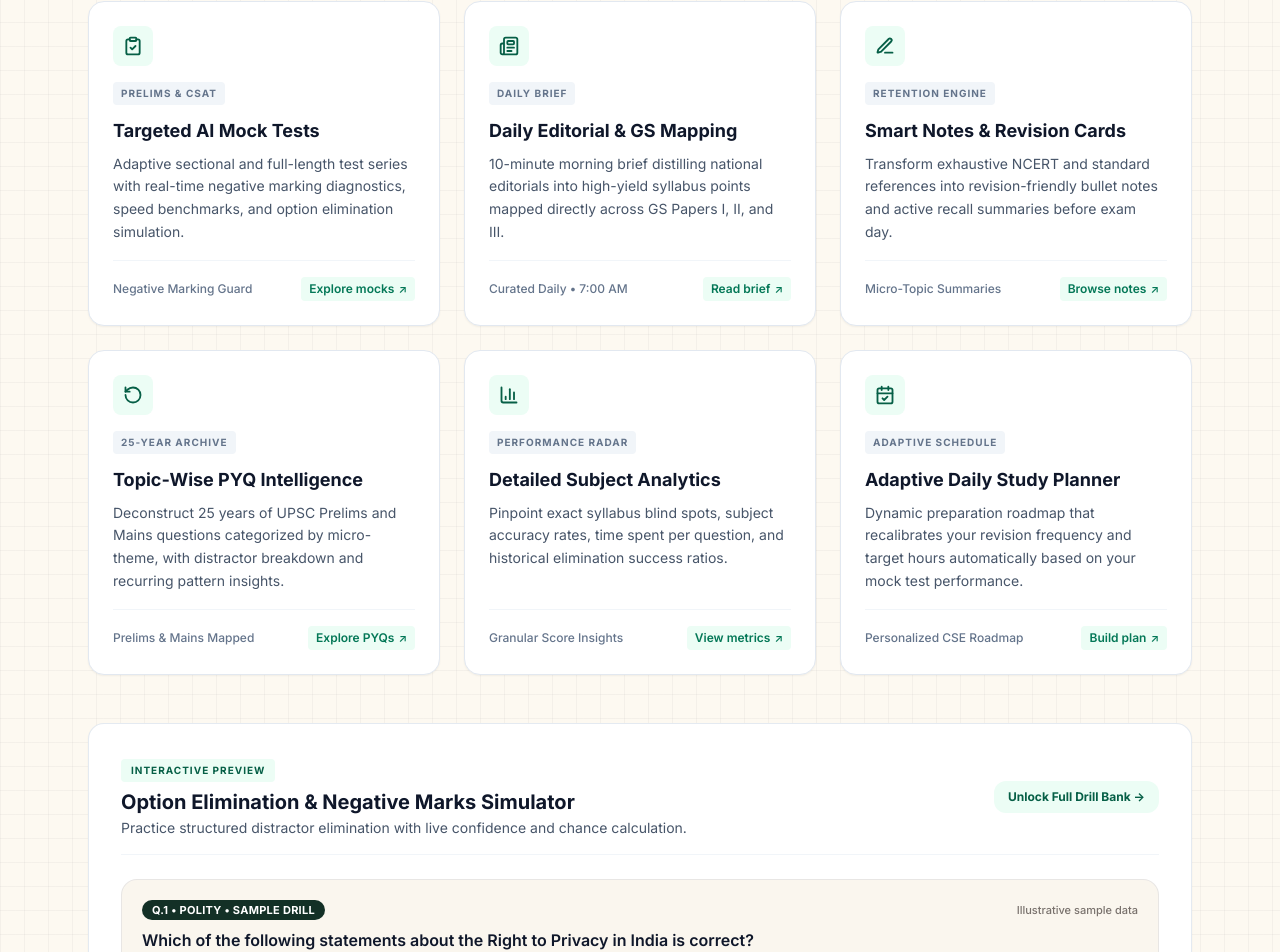
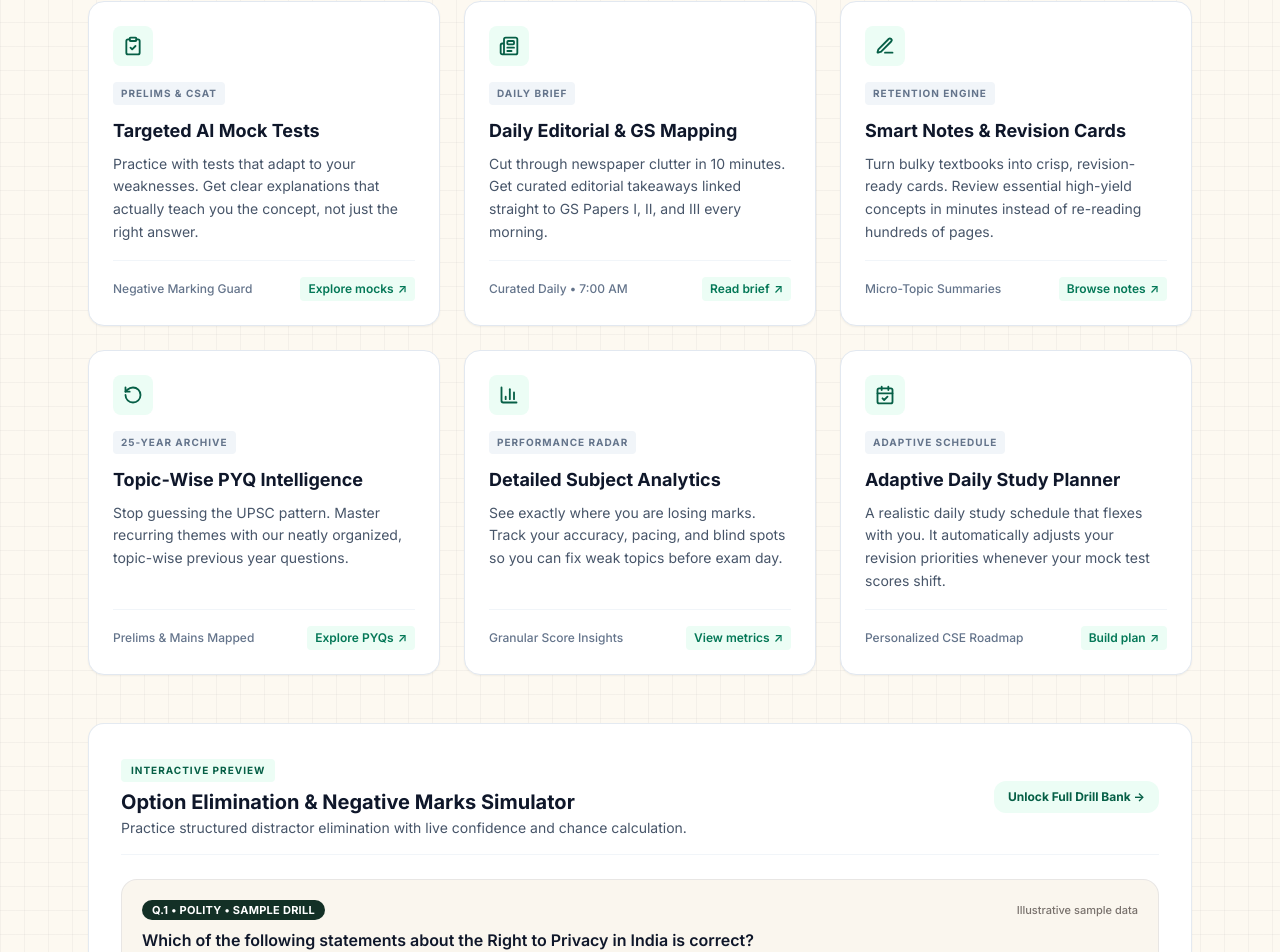
Before and after one commit to Farhaan-Coder/UPSC_WEBPAGE_UPDATED, a React (Vite) app: page / in a window 1280 px wide. Shown: the part 1586-2538 px from the top of the page. Built offline with nearby package versions, Linux system fonts and the light colour scheme; a web font is replaced by a local one.

Commit message:
feat(features): polish cards with interactive hover effects, arrow slide animation, and humanized mentor copy

```diff
--- a/src/components/FeaturesGrid.jsx
+++ b/src/components/FeaturesGrid.jsx
@@ -15,7 +15,7 @@ export default function FeaturesGrid({ onOpenLogin }) {
       icon: ClipboardCheck,
       overline: 'PRELIMS & CSAT',
       title: 'Targeted AI Mock Tests',
-      description: 'Adaptive sectional and full-length test series with real-time negative marking diagnostics, speed benchmarks, and option elimination simulation.',
+      description: 'Practice with tests that adapt to your weaknesses. Get clear explanations that actually teach you the concept, not just the right answer.',
       meta: 'Negative Marking Guard',
       linkText: 'Explore mocks',
       href: '#sample-drill',
@@ -24,7 +24,7 @@ export default function FeaturesGrid({ onOpenLogin }) {
       icon: Newspaper,
       overline: 'DAILY BRIEF',
       title: 'Daily Editorial & GS Mapping',
-      description: '10-minute morning brief distilling national editorials into high-yield syllabus points mapped directly across GS Papers I, II, and III.',
+      description: 'Cut through newspaper clutter in 10 minutes. Get curated editorial takeaways linked straight to GS Papers I, II, and III every morning.',
       meta: 'Curated Daily • 7:00 AM',
       linkText: 'Read brief',
       href: '#resources',
@@ -33,7 +33,7 @@ export default function FeaturesGrid({ onOpenLogin }) {
       icon: PenLine,
       overline: 'RETENTION ENGINE',
       title: 'Smart Notes & Revision Cards',
-      description: 'Transform exhaustive NCERT and standard references into revision-friendly bullet notes and active recall summaries before exam day.',
+      description: 'Turn bulky textbooks into crisp, revision-ready cards. Review essential high-yield concepts in minutes instead of re-reading hundreds of pages.',
       meta: 'Micro-Topic Summaries',
       linkText: 'Browse notes',
       href: '#pricing',
@@ -42,7 +42,7 @@ export default function FeaturesGrid({ onOpenLogin }) {
       icon: RotateCcw,
       overline: '25-YEAR ARCHIVE',
       title: 'Topic-Wise PYQ Intelligence',
-      description: 'Deconstruct 25 years of UPSC Prelims and Mains questions categorized by micro-theme, with distractor breakdown and recurring pattern insights.',
+      description: 'Stop guessing the UPSC pattern. Master recurring themes with our neatly organized, topic-wise previous year questions.',
       meta: 'Prelims & Mains Mapped',
       linkText: 'Explore PYQs',
       href: '#resources',
@@ -51,7 +51,7 @@ export default function FeaturesGrid({ onOpenLogin }) {
       icon: BarChart3,
       overline: 'PERFORMANCE RADAR',
       title: 'Detailed Subject Analytics',
-      description: 'Pinpoint exact syllabus blind spots, subject accuracy rates, time spent per question, and historical elimination success ratios.',
+      description: 'See exactly where you are losing marks. Track your accuracy, pacing, and blind spots so you can fix weak topics before exam day.',
       meta: 'Granular Score Insights',
       linkText: 'View metrics',
       href: '#preparation',
@@ -60,7 +60,7 @@ export default function FeaturesGrid({ onOpenLogin }) {
       icon: CalendarCheck,
       overline: 'ADAPTIVE SCHEDULE',
       title: 'Adaptive Daily Study Planner',
-      description: 'Dynamic preparation roadmap that recalibrates your revision frequency and target hours automatically based on your mock test performance.',
+      description: 'A realistic daily study schedule that flexes with you. It automatically adjusts your revision priorities whenever your mock test scores shift.',
       meta: 'Personalized CSE Roadmap',
       linkText: 'Build plan',
       href: '#preparation',
@@ -94,7 +94,7 @@ export default function FeaturesGrid({ onOpenLogin }) {
             return (
               <div
                 key={idx}
-                className="bg-white rounded-2xl border border-slate-200 shadow-sm p-6 hover:-translate-y-1 transition-transform duration-300 flex flex-col justify-between"
+                className="group bg-white rounded-2xl border border-slate-200 shadow-sm p-6 hover:-translate-y-1.5 hover:shadow-lg hover:border-emerald-200 transition-all duration-300 ease-in-out cursor-pointer flex flex-col justify-between"
               >
                 <div>
                   {/* Top-left icon inside soft tinted square */}
@@ -133,7 +133,7 @@ export default function FeaturesGrid({ onOpenLogin }) {
                       className="text-xs font-semibold text-emerald-700 hover:text-emerald-800 bg-emerald-50 px-2 py-1 rounded transition-colors duration-150 inline-flex items-center gap-1 cursor-pointer"
                     >
                       <span>{feature.linkText}</span>
-                      <span className="text-[11px]">↗</span>
+                      <span className="inline-block transition-transform duration-300 group-hover:translate-x-1">↗</span>
                     </a>
                   </div>
                 </div>
```
